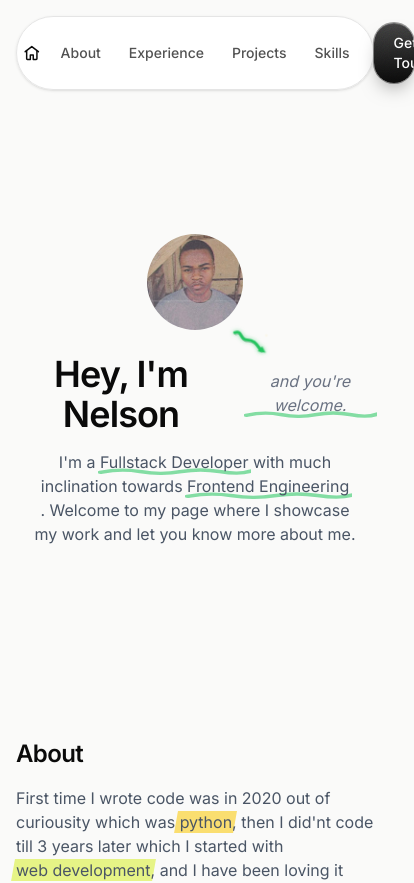
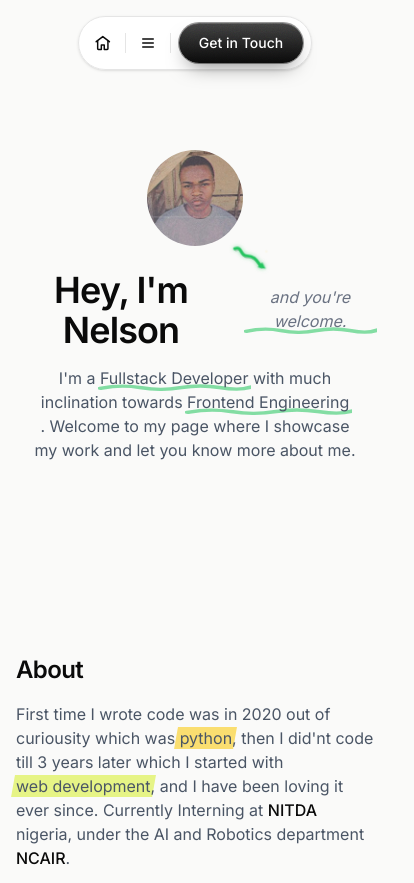
Before and after one commit to Nelsonnxx4/my-portfolio, a Vue app: page / in a window 390 px wide. Shown: the top 883 px of the page, 414 px wide, since content can reach past the window. Built offline with nearby package versions, Linux system fonts and the light colour scheme.

Commit message:
Make navbar and hero mobile responsive
Collapses the nav links (About/Experience/Projects/Skills) into a hamburger dropdown below the sm breakpoint so the pill no longer overflows narrow viewports, and reduces the hero section's top padding on mobile to remove excess blank space above the avatar.

```diff
--- /dev/null
+++ b/src/components/icons/IconClose.vue
@@ -0,0 +1,6 @@
+<template>
+  <svg viewBox="0 0 24 24" fill="none" stroke="currentColor" stroke-width="2" stroke-linecap="round" aria-hidden="true">
+    <path d="M6 6l12 12" />
+    <path d="M18 6L6 18" />
+  </svg>
+</template>
--- /dev/null
+++ b/src/components/icons/IconMenu.vue
@@ -0,0 +1,7 @@
+<template>
+  <svg viewBox="0 0 24 24" fill="none" stroke="currentColor" stroke-width="2" stroke-linecap="round" aria-hidden="true">
+    <path d="M4 6h16" />
+    <path d="M4 12h16" />
+    <path d="M4 18h16" />
+  </svg>
+</template>
--- a/src/components/layout/NavBar.vue
+++ b/src/components/layout/NavBar.vue
@@ -1,5 +1,8 @@
 <script setup lang="ts">
+import { ref } from 'vue'
 import IconHome from '@/components/icons/IconHome.vue'
+import IconMenu from '@/components/icons/IconMenu.vue'
+import IconClose from '@/components/icons/IconClose.vue'
 import BaseButton from '@/components/ui/BaseButton.vue'
 
 const navLinks = [
@@ -8,6 +11,12 @@ const navLinks = [
   { label: 'Projects', href: '#projects' },
   { label: 'Skills', href: '#skills' },
 ]
+
+const isMenuOpen = ref(false)
+
+const closeMenu = () => {
+  isMenuOpen.value = false
+}
 </script>
 
 <template>
@@ -18,12 +27,14 @@ const navLinks = [
       <a
         href="#top"
         aria-label="Back to top"
-        class="flex h-9 w-9 items-center justify-center rounded-full text-ink transition-colors hover:bg-neutral-100"
+        class="flex h-9 w-9 shrink-0 items-center justify-center rounded-full text-ink transition-colors hover:bg-neutral-100"
+        @click="closeMenu"
       >
         <IconHome class="h-[1.1rem] w-[1.1rem]" />
       </a>
-      <div class="h-5 w-px bg-neutral-200" />
-      <nav class="flex items-center gap-1">
+      <div class="h-5 w-px shrink-0 bg-neutral-200" />
+
+      <nav class="hidden items-center gap-1 sm:flex">
         <a
           v-for="link in navLinks"
           :key="link.href"
@@ -33,8 +44,54 @@ const navLinks = [
           {{ link.label }}
         </a>
       </nav>
-      <div class="h-5 w-px bg-neutral-200" />
-      <BaseButton href="#contact" class="ml-1">Get in Touch</BaseButton>
+
+      <button
+        type="button"
+        aria-label="Toggle menu"
+        :aria-expanded="isMenuOpen"
+        class="flex h-9 w-9 shrink-0 items-center justify-center rounded-full text-ink transition-colors hover:bg-neutral-100 sm:hidden"
+        @click="isMenuOpen = !isMenuOpen"
+      >
+        <IconClose v-if="isMenuOpen" class="h-4 w-4" />
+        <IconMenu v-else class="h-4 w-4" />
+      </button>
+
+      <div class="h-5 w-px shrink-0 bg-neutral-200" />
+      <BaseButton href="#contact" class="ml-1 shrink-0 whitespace-nowrap" @click="closeMenu">
+        Get in Touch
+      </BaseButton>
     </div>
+
+    <Transition name="menu-fade">
+      <nav
+        v-if="isMenuOpen"
+        class="mt-2 flex flex-col gap-1 rounded-2xl border border-neutral-200 bg-white/95 p-2 shadow-sm backdrop-blur sm:hidden"
+      >
+        <a
+          v-for="link in navLinks"
+          :key="link.href"
+          :href="link.href"
+          class="rounded-xl px-3 py-2 text-sm font-medium text-neutral-600 transition-colors hover:bg-neutral-100 hover:text-ink"
+          @click="closeMenu"
+        >
+          {{ link.label }}
+        </a>
+      </nav>
+    </Transition>
   </header>
 </template>
+
+<style scoped>
+.menu-fade-enter-active,
+.menu-fade-leave-active {
+  transition:
+    opacity 0.15s ease-out,
+    transform 0.15s ease-out;
+}
+
+.menu-fade-enter-from,
+.menu-fade-leave-to {
+  opacity: 0;
+  transform: translateY(-4px);
+}
+</style>
--- a/src/components/sections/HeroSection.vue
+++ b/src/components/sections/HeroSection.vue
@@ -15,7 +15,7 @@ useHeroIntro([avatarEl, headingEl, bioEl])
 <template>
   <section
     id="top"
-    class="mx-auto flex max-w-2xl flex-col items-center px-4 pb-16 pt-40 text-center"
+    class="mx-auto flex max-w-2xl flex-col items-center px-4 pb-16 pt-24 text-center sm:pt-40"
   >
     <div ref="avatarEl">
       <AvatarImage :src="heroImg" :alt="site.name" size="96px" />
```
Also changed, not shown: 1 other file (tests, documents, lock files or other folders).
